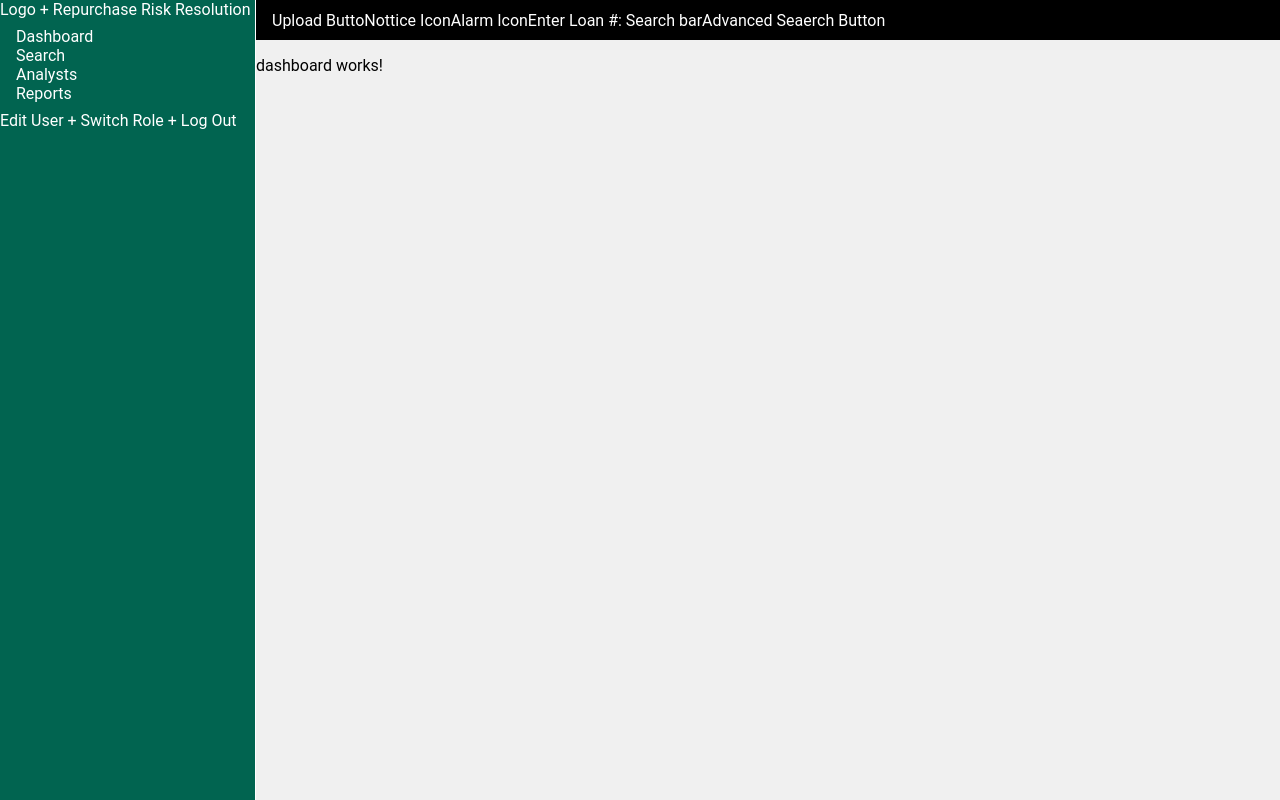
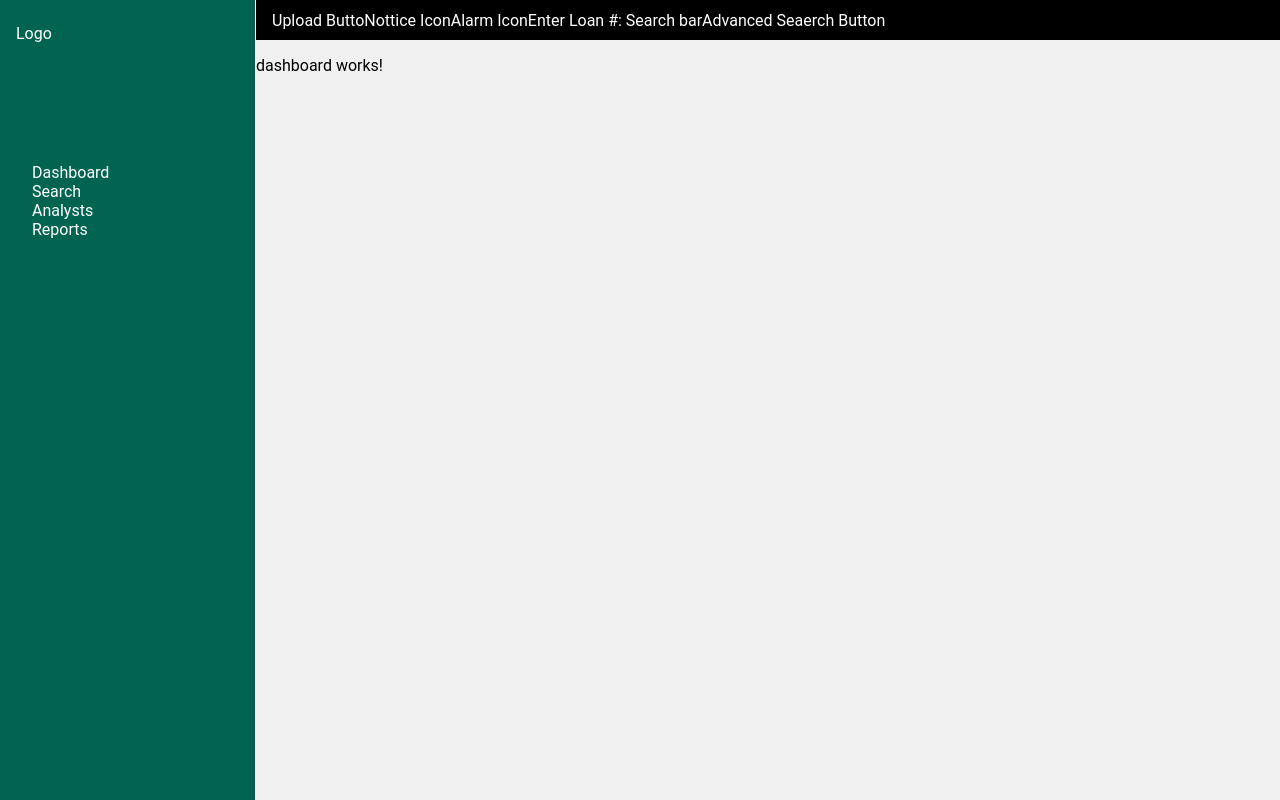
Before and after one commit to Taejun-bdiplus/mock-citizens-r3p, an Angular app: page /dashboard in a window 1280 px wide. Built offline with nearby package versions, Linux system fonts and the light colour scheme.

Commit message:
update the side bar

```diff
--- a/src/app/app-sidebar/app-sidebar.component.css
+++ b/src/app/app-sidebar/app-sidebar.component.css
@@ -1,10 +1,22 @@
-.sidebar {
-    background-color: #016450;
-    width: 20%;
-  }
+.app-sidebar-container {
+  display: flex;
+  flex-direction: column;
+  width: 100%;
+  height: 100%;
+}
 
-  .container {
-    height: 100vh;
-    margin: 0;
-    padding: 0;
-  }
+.app-sidebar-logo {
+  position: relative;
+  top: 1rem;
+}
+
+.app-sidebar-tabs {
+  position: relative;
+  width: 100%;
+  top: 7rem;
+}
+
+.app-sidebar-account {
+  position: relative;
+  bottom: -50rem;
+}
--- a/src/app/app-sidebar/app-sidebar.component.html
+++ b/src/app/app-sidebar/app-sidebar.component.html
@@ -1,13 +1,20 @@
-<span>
-    Logo + Repurchase Risk Resolution
-</span>
-<mat-nav-list>
-    <a mat-list-item routerLink="/dashboard" routerLinkActive="active">Dashboard</a>
-    <a mat-list-item routerLink="/search" routerLinkActive="active">Search</a>
-    <a mat-list-item routerLink="/analysts" routerLinkActive="active">Analysts</a>
-    <a mat-list-item routerLink="/reports" routerLinkActive="active">Reports</a>
-</mat-nav-list>
+<div class="app-sidebar-container">
+  <mat-list class="app-sidebar-logo">
+    <mat-list-item>Logo</mat-list-item>
+  </mat-list>
 
-<span>
-    Edit User + Switch Role + Log Out
-</span>
+  <mat-list class="app-sidebar-tabs">
+    <mat-list-item>
+      <mat-list>
+        <mat-list-item routerLink="/dashboard" routerLinkActive="active">Dashboard</mat-list-item>
+        <mat-list-item routerLink="/search" routerLinkActive="active">Search</mat-list-item>
+        <mat-list-item routerLink="/analysts" routerLinkActive="active">Analysts</mat-list-item>
+        <mat-list-item routerLink="/reports" routerLinkActive="active">Reports</mat-list-item>
+      </mat-list>
+    </mat-list-item>
+  </mat-list>
+
+  <mat-list class="app-sidebar-account">
+    <mat-list-item>ACCOUNT EDIT + SWITCH ROLE + LOG OUT</mat-list-item>
+  </mat-list>
+</div>
--- a/src/app/default-layout/default-layout.component.css
+++ b/src/app/default-layout/default-layout.component.css
@@ -1,12 +1,14 @@
 .sidenav-container {
   display: flex;
   height: 100vh;
+  overflow: hidden;
 }
 
 .sidebar {
   background-color: #016450;
   color: #ffffff;
   width: 20%;
+  /* height: 100vh; */
 }
 
 .sidenav-content {
```
Also changed, not shown: src/app/app.module.ts (+7 -0 lines).
